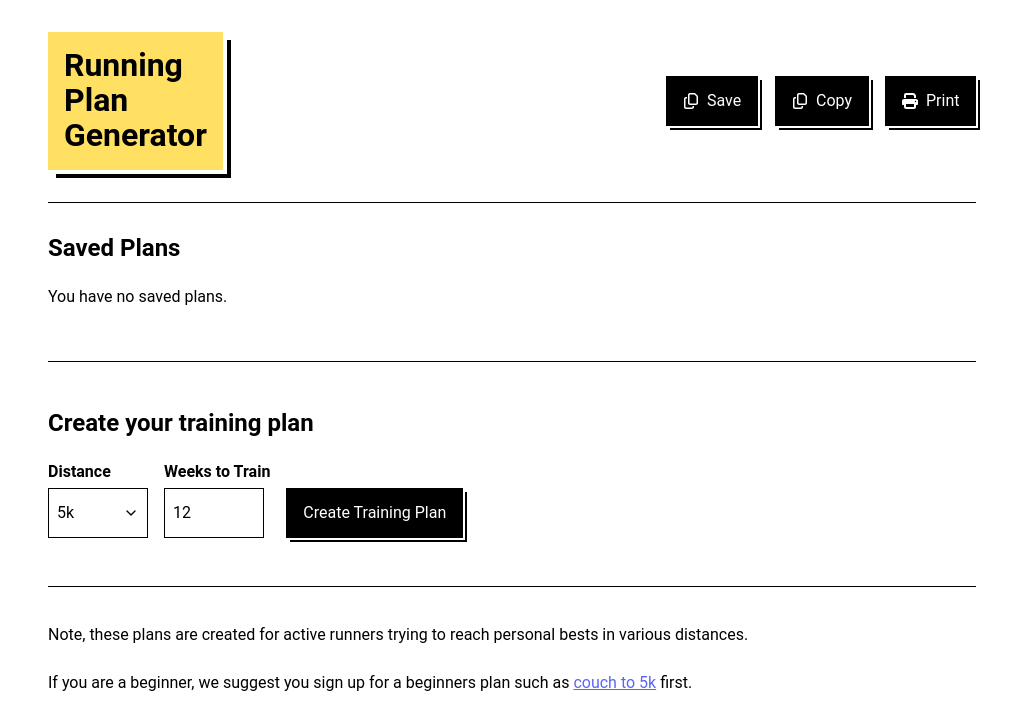
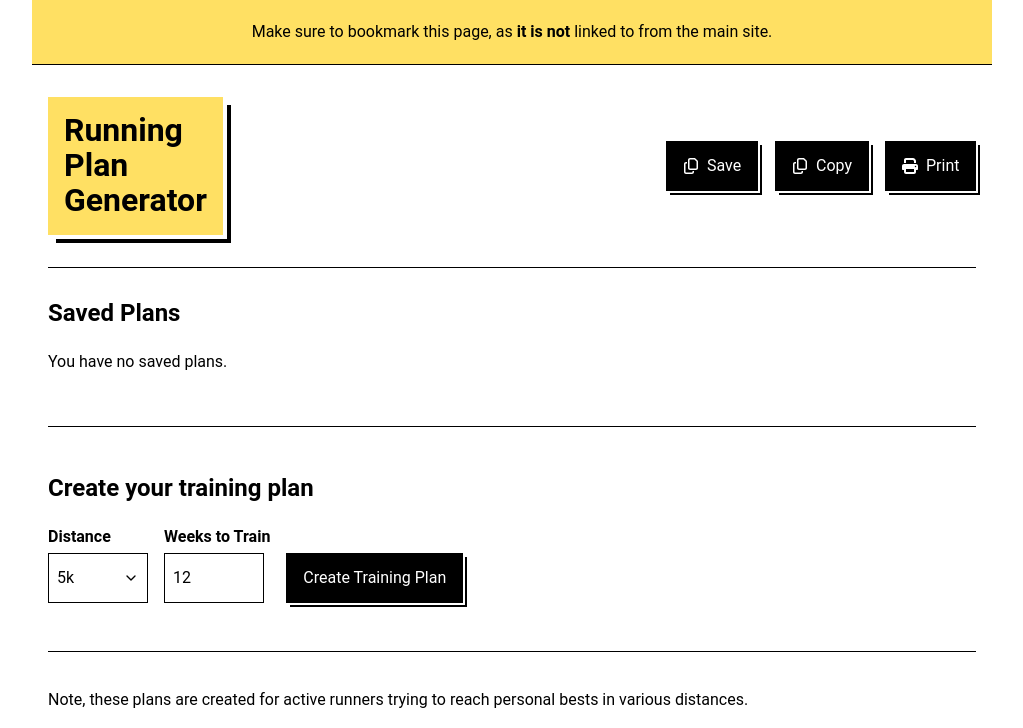
Before and after one commit to markconroy/rpg, a plain HTML site: page index.html in a window 1280 px wide. Shown: the top 728 px of the page, without its empty margins (128-1151 px from the left). Drawn offline with Linux system fonts and the light colour scheme.

Commit message:
adds note to bookmark page

```diff
--- a/index.html
+++ b/index.html
@@ -43,6 +43,13 @@
     <a href="#training-plan">Skip to training plan</a>
   </div>
   <header class="header landmark">
+    <div class="container container--themed">
+      <div class="padding-horizontal">
+        <div class="note">
+          <p>Make sure to bookmark this page, as <strong>it is not</strong> linked to from the main site.</p>
+        </div>
+      </div>
+    </div>
     <div class="container">
       <div class="padding-horizontal">
         <div class="header__inner landmark__inner">
--- a/style.css
+++ b/style.css
@@ -240,6 +240,18 @@ select {
 }
 .container--xlarge {
   max-width: var(--width-xlarge);
+}
+.container--themed {
+  background-color: var(--color-theme-2);
+  padding: var(--spacing);
+  border-bottom: var(--border);
+}
+.note {
+  display: flex;
+  justify-content: center;
+  p:last-of-type {
+    margin-bottom: 0;
+  }
 }
 
 .main > .container {
```
